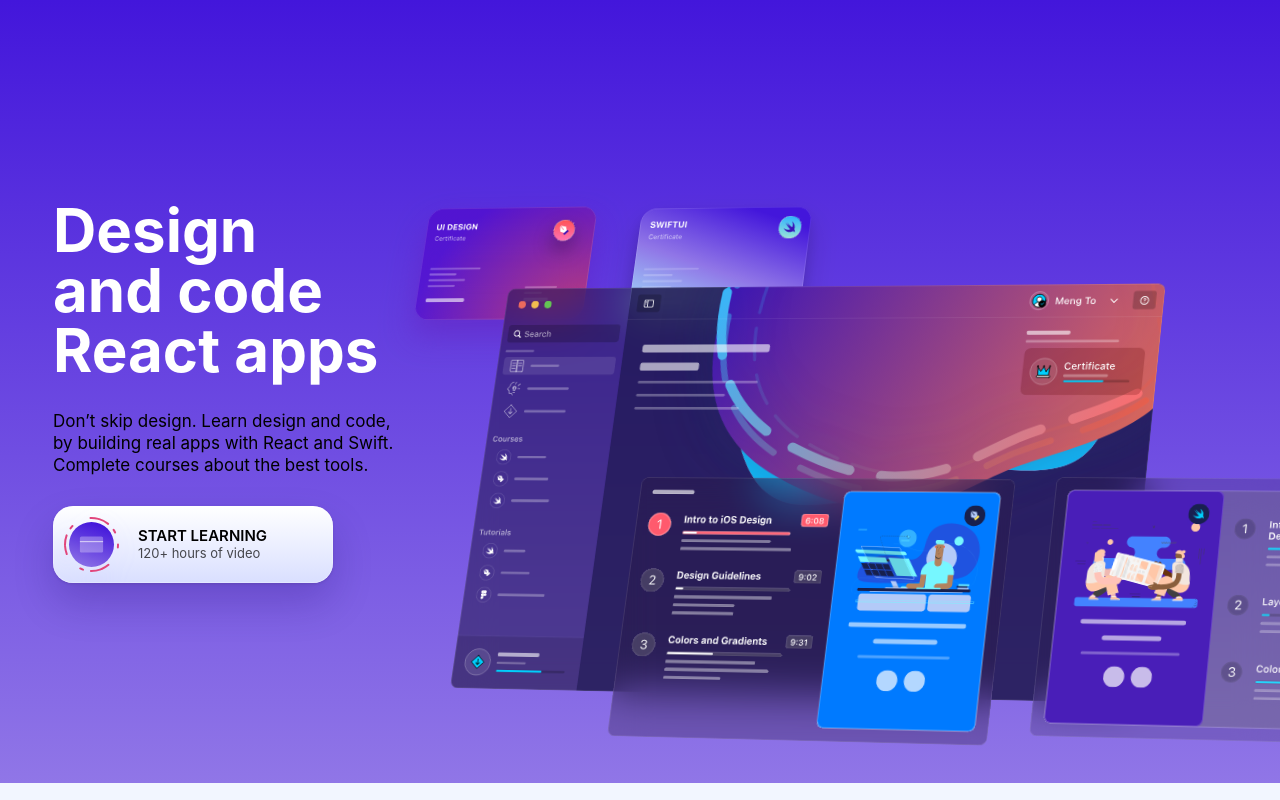
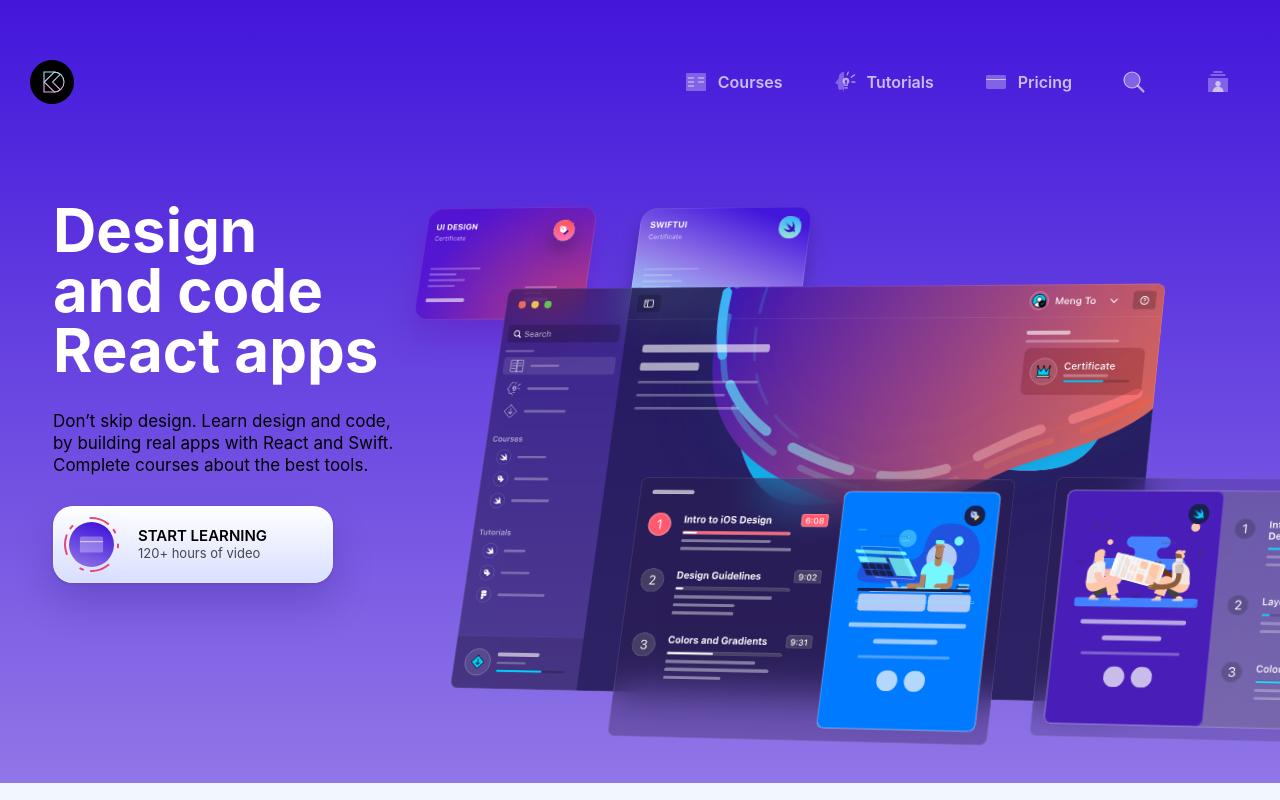
Before and after one commit to rezuankassim/designcodeweb, a Gatsby site: page / in a window 1280 px wide. Built offline with nearby package versions, Linux system fonts and the light colour scheme; Gatsby itself is replaced by a stand-in of ours.

Commit message:
Grid Repeat and Data

```diff
--- /dev/null
+++ b/src/components/layout/Header.js
@@ -0,0 +1,56 @@
+import { Link } from "gatsby";
+import React from "react";
+import styled from "styled-components";
+import { menuData } from "../../data/menuData";
+
+export default function Header() {
+  return (
+    <Wrapper>
+      <img src="/images/logos/logo.svg" />
+      <MenuWrapper>
+        {menuData.map((item, index) => (
+          <Link to={item.link} key={index}>
+            <MenuItem>
+              <img src={item.icon} alt={item.title} />
+              {item.title}
+            </MenuItem>
+          </Link>
+        ))}
+      </MenuWrapper>
+    </Wrapper>
+  );
+}
+
+const Wrapper = styled.div`
+  position: absolute;
+  top: 60px;
+  display: grid;
+  grid-template-columns: 44px auto;
+  width: 100%;
+  justify-content: space-between;
+  padding: 0px 30px;
+  align-items: center;
+`;
+
+const MenuWrapper = styled.div`
+  display: grid;
+  gap: 30px;
+  grid-template-columns: repeat(5, auto);
+`;
+
+const MenuItem = styled.div`
+  color: rgba(255, 255, 255, 0.7);
+  display: grid;
+  grid-template-columns: 24px auto;
+  gap: 10px;
+  border-radius: 10px;
+  align-items: center;
+  padding: 10px;
+  transition: 0.5s ease-out;
+
+  :hover {
+    background: rgba(255, 255, 255, 0.1);
+    box-shadow: 0px 10px 20px rgba(0, 0, 0, 0.1),
+      inset 0px 0px 0px 0.5px rgba(255, 255, 255, 0.2);
+  }
+`;
--- a/src/components/layout/layout.js
+++ b/src/components/layout/layout.js
@@ -1,14 +1,16 @@
-import React from "react"
-import { GlobalStyle } from "../styles/GlobalStyle"
-import "./layout.css"
+import React from "react";
+import { GlobalStyle } from "../styles/GlobalStyle";
+import Header from "./Header";
+import "./layout.css";
 
 function Layout({ children }) {
   return (
     <>
       <GlobalStyle />
+      <Header />
       <main>{children}</main>
     </>
-  )
+  );
 }
 
-export default Layout
+export default Layout;
--- /dev/null
+++ b/src/data/menuData.js
@@ -0,0 +1,11 @@
+export const menuData = [
+  { title: "Courses", icon: "/images/icons/courses.svg", link: "/courses" },
+  {
+    title: "Tutorials",
+    icon: "/images/icons/tutorials.svg",
+    link: "/tutorials",
+  },
+  { title: "Pricing", icon: "/images/icons/pricing.svg", link: "/pricing" },
+  { title: "", icon: "/images/icons/search.svg", link: "/search" },
+  { title: "", icon: "/images/icons/account.svg", link: "/account" },
+];
```
